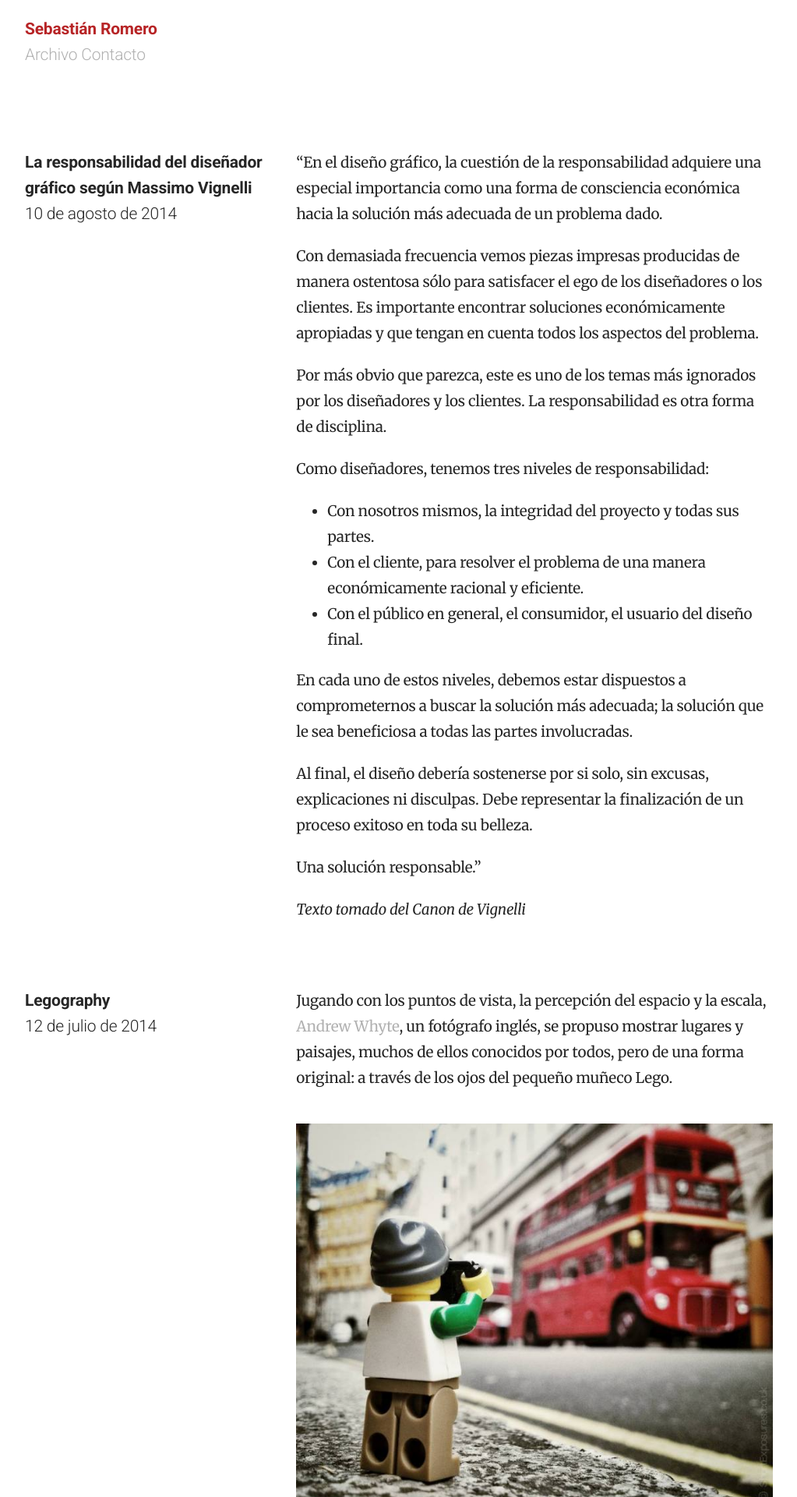
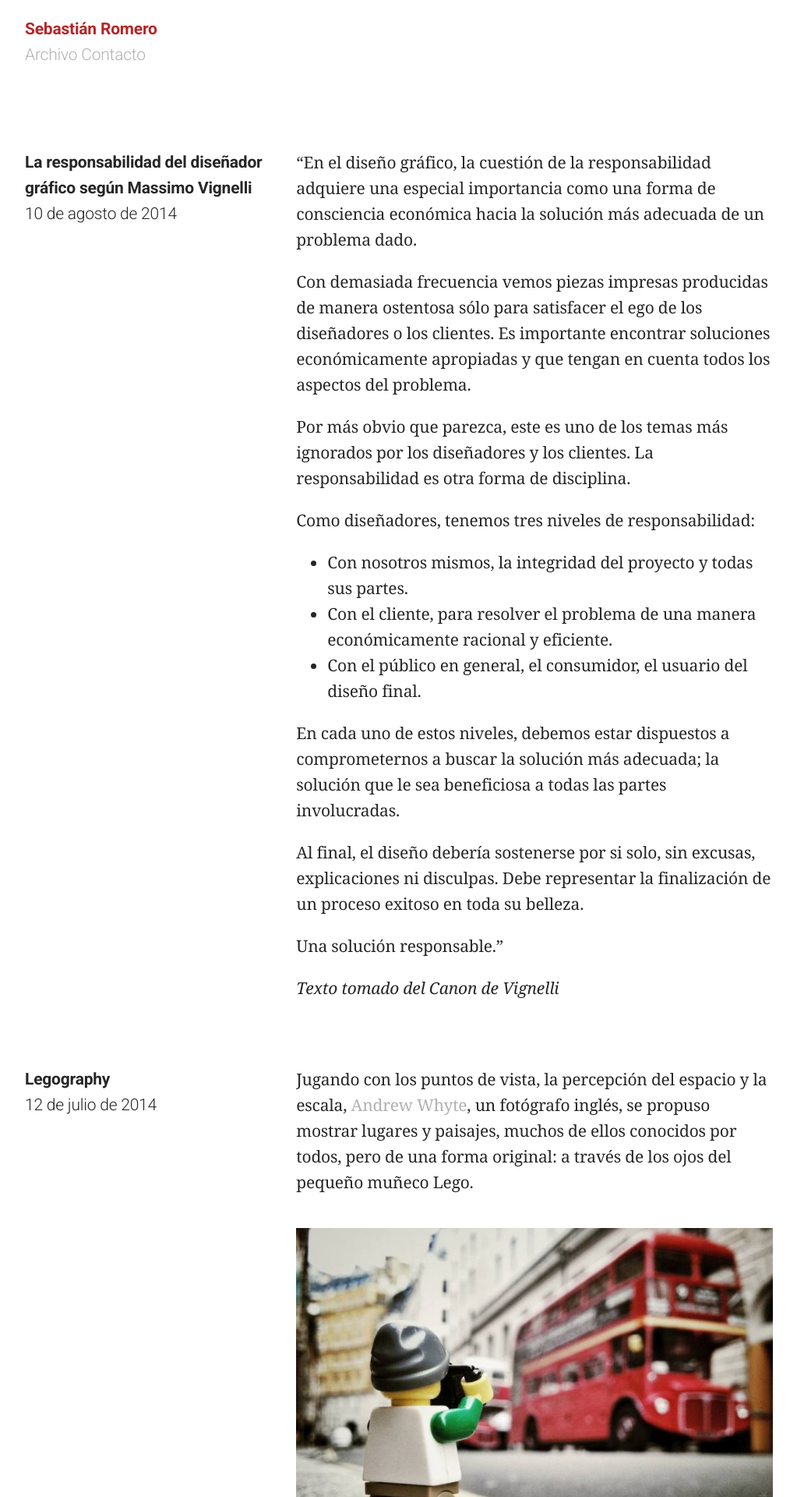
Before and after one commit to sebastianromero/sebastianromero.github.io, a Jekyll site: the page built from index.html, in a window 1280 px wide. Shown: the top 1920 px of the page at 78% size, without its empty margins (128-1151 px from the left). Built offline with Jekyll 4.4.1, drawn with Linux system fonts in a browser that asks for light colours; the list of posts is cut into pages by our own code.

Commit message:
Update estilos.scss

```diff
--- a/css/estilos.scss
+++ b/css/estilos.scss
@@ -2,8 +2,7 @@
 ---
 @charset "utf-8";
 
-@import url(http://fonts.googleapis.com/css?family=Roboto:300,300italic,700,700italic|Merriweather:400,400italic,900,900italic);
-
+@import url(http://fonts.googleapis.com/css?family=Crimson+Text:400,400italic,700,700italic|Roboto:700italic,300,700,300italic);
 
 $f-normal: 300;
 $f-bold: 700;
@@ -114,7 +113,7 @@ margin-bottom: 2rem;
   }
   &__contenido{
     font-family: $f-serif;
-    font-size: .9rem;
+    font-size: 1rem;
     overflow: hidden;
     float: none;
   }
```
